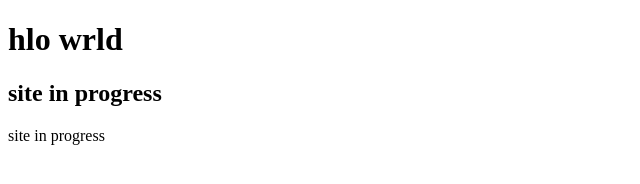
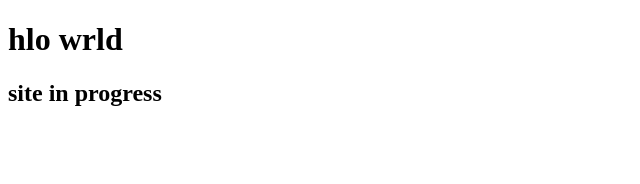
Before and after one commit to AdamIverson/ai-test, a website: page src/index.html in a window 1280 px wide. Shown: the whole page, without its empty margins (0-640 px from the left). Drawn offline with Linux system fonts and the light colour scheme.

Commit message:
remove one site in progress

```diff
--- a/src/index.html
+++ b/src/index.html
@@ -9,6 +9,5 @@
 <body>
     <h1>hlo wrld</h1>
     <h2>site in progress</h2>
-    <p>site in progress</p>
 </body>
 </html>
```
